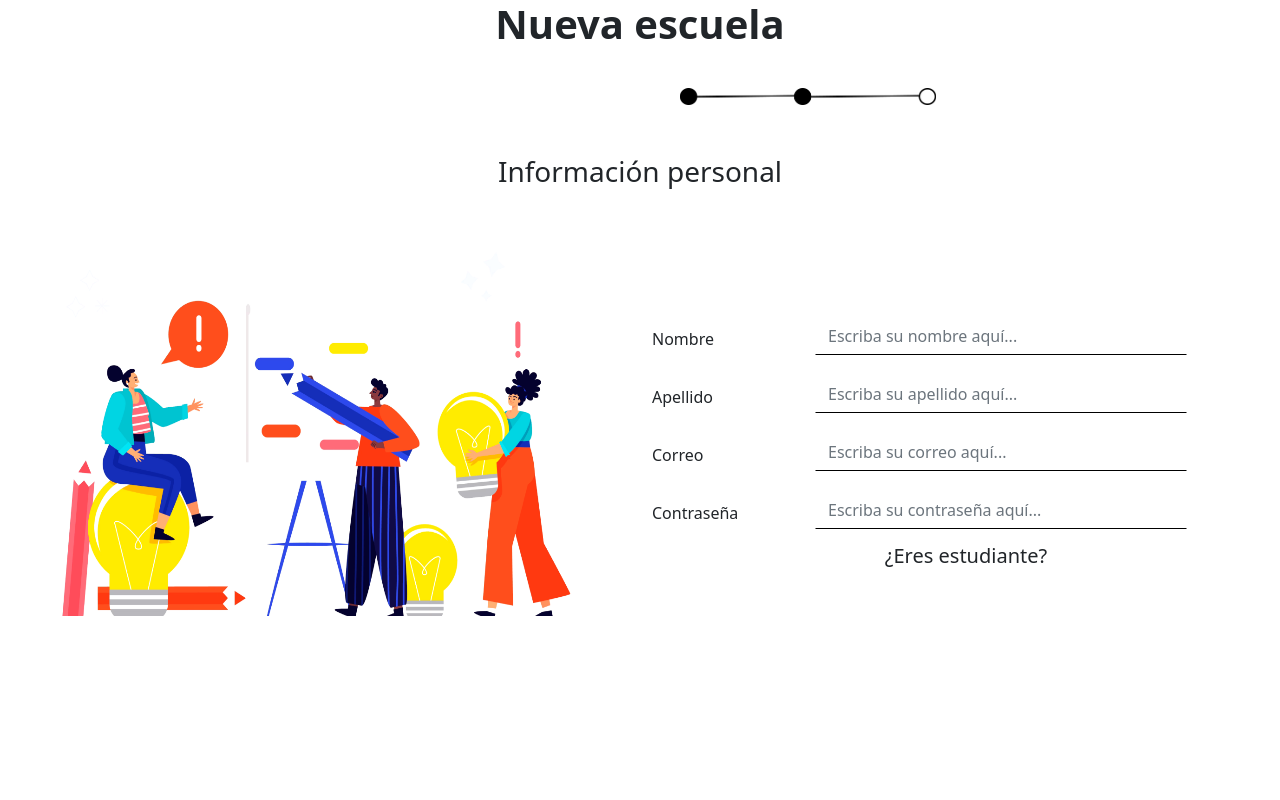
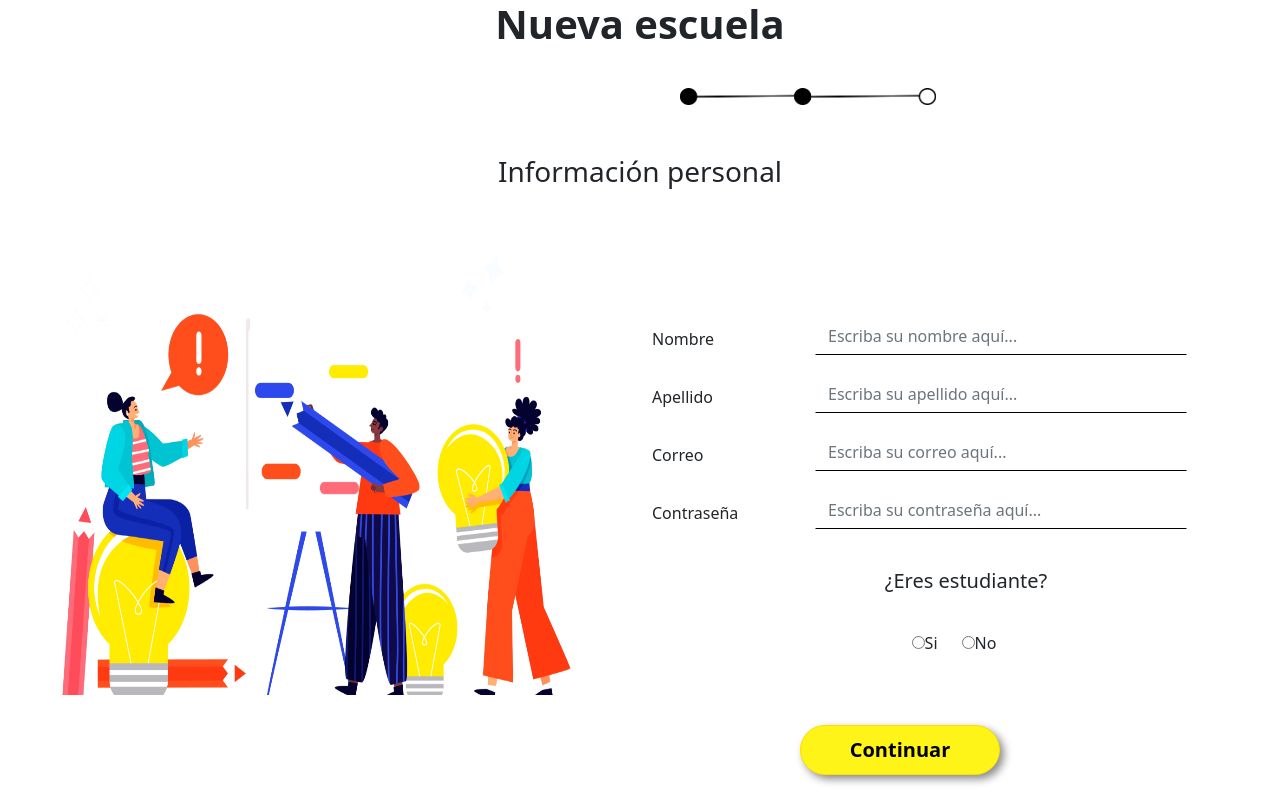
Before and after one commit to AariazP/FrontBaseDatos, an Angular app: page /crear-cuenta in a window 1280 px wide. Built offline with nearby package versions, Linux system fonts and the light colour scheme.

Commit message:
Update(Crear cuenta): Se finaliza la vista de crear cuenta

```diff
--- a/src/app/components/crear-cuenta/crear-cuenta.component.css
+++ b/src/app/components/crear-cuenta/crear-cuenta.component.css
@@ -46,8 +46,25 @@
   margin-top: 100px;
 }
 
-.h5{
+.div-button{
+  margin-top: 70px;
+  margin-left: 800px;
+}
 
-  margin-top: 15px;
+.div-radios{
+
+  margin-top: 40px;
 
 }
+
+.div-button button{
+  background-color: #fff418;
+  color: #000000;
+  border-color: #ffdd00;
+  border-radius: 30px;
+  width: 200px;
+  height: 50px;
+  font-size: 20px;
+  font-weight: bold;
+  box-shadow: #888888 0.2em 0.2em 0.4em;
+}
--- a/src/app/components/crear-cuenta/crear-cuenta.component.html
+++ b/src/app/components/crear-cuenta/crear-cuenta.component.html
@@ -69,9 +69,20 @@
 
 
         </div>
-        <div class="row">
+        <div class="div-radios row">
 
           <h5 class="text-center h5">¿Eres estudiante?</h5>
+
+          <div class="row align-items-center justify-content-center" >
+            <div class="col-auto align-items-center justify-content-center">
+              <input class="radio" type="radio" name="radio">
+              <label class="label">Si</label>
+            </div>
+            <div class="col-auto align-items-center justify-content-center">
+              <input class="radio" type="radio">
+              <label class="label">No</label>
+            </div>
+          </div>
 
         </div>
       </form>
@@ -79,5 +90,8 @@
     </div>
   </div>
 
+  <div class="div-button align-items-center">
+    <button class="btn btn-primary btn-continuar">Continuar</button>
+  </div>
 
 </div>
```
